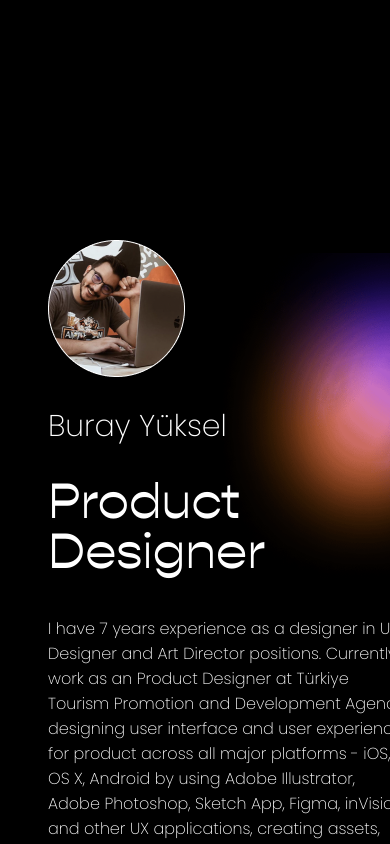
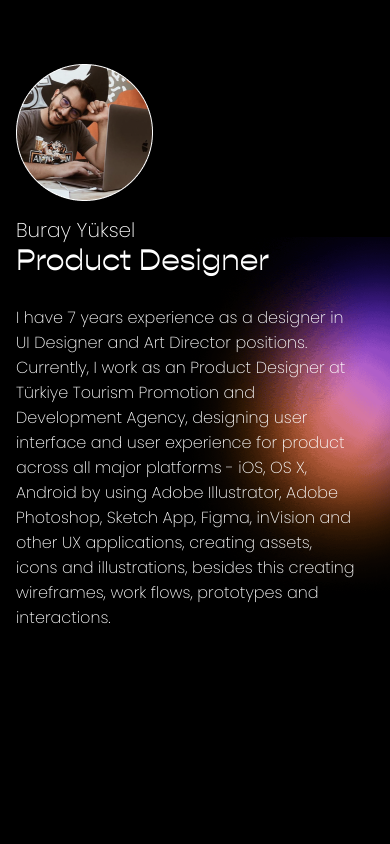
Before and after one commit to doguyilmaz/burayyuksel.com, a Next.js app: page / in a window 390 px wide. Built offline with nearby package versions, Linux system fonts and the light colour scheme.

Commit message:
mini responsive

```diff
--- a/pages/index.js
+++ b/pages/index.js
@@ -1,4 +1,4 @@
-import { Box, Container, Heading, Image, Text } from '@chakra-ui/react';
+import { Box, Container, Flex, Heading, Image, Text, VStack } from '@chakra-ui/react';
 import Head from 'next/head';
 
 export default function Home() {
@@ -16,19 +16,20 @@ export default function Home() {
 
       <Box
         h='full'
-        pt='15rem'
-        marginLeft={['3rem', '5rem', '5rem', '6rem', '10rem']}
+        pt={['4rem', '15rem']}
+        marginLeft={['1rem', '5rem', '5rem', '6rem', '10rem']}
         backgroundImage='url("/images/layer.png")'
         backgroundRepeat='no-repeat'
         backgroundPosition={['10rem', '8rem', '15rem', '25rem', '30rem', '50rem']}
         backgroundSize='contain'
       >
+        <Box>
           <Image objectFit='cover' src='/images/buray.png' alt='Buray Yüksel' />
 
           <Heading
-          fontSize={['30px', '40px', '45px', '55px', '65px', '91px']}
-          lineHeight='91px'
-          mt={[1, 3, 5]}
+            fontSize={['20px', '40px', '45px', '55px', '65px', '91px']}
+            lineHeight={['50px', '91px']}
+            mt={[1, 2, 3, 5]}
             fontFamily='Poppins'
             fontWeight={275}
             color='#FFFFFF'
@@ -37,9 +38,9 @@ export default function Home() {
           </Heading>
           <Heading
             fontWeight={400}
-          fontSize={[50, 60, 70, 80, 90, 140]}
-          lineHeight={['50px', '50px', '50px', '60px', '65px', '91px']}
-          mt={[1, 1, 2, 2, 5]}
+            fontSize={[30, 60, 70, 80, 90, 140]}
+            lineHeight={['10px', '50px', '50px', '60px', '65px', '91px']}
+            mt={[0, 1, 2, 2, 5]}
             fontFamily='GopherDisplay'
             color='#FFFFFF'
           >
@@ -53,7 +54,7 @@ export default function Home() {
             fontFamily='Poppins'
             fontWeight={275}
             color='#FFFFFF'
-          w={['360px', '380px', '620px', '864px']}
+            w={['340px', '380px', '620px', '864px']}
           >
             I have 7 years experience as a designer in UI Designer and Art Director positions. Currently, I work as an Product Designer at Türkiye
             Tourism Promotion and Development Agency, designing user interface and user experience for product across all major platforms - iOS, OS X,
@@ -62,5 +63,6 @@ export default function Home() {
           </Text>
         </Box>
       </Box>
+    </Box>
   );
 }
```
Lines whose indentation alone changed are shown as unchanged.
